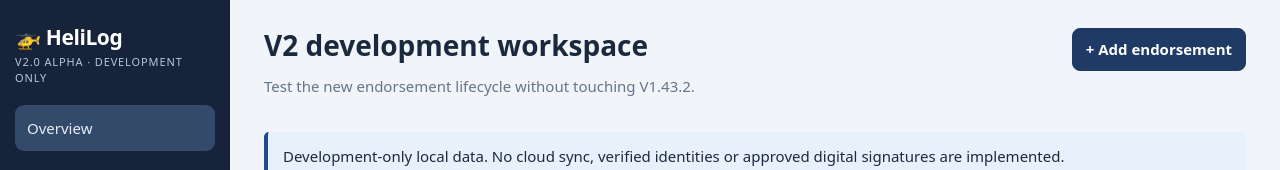
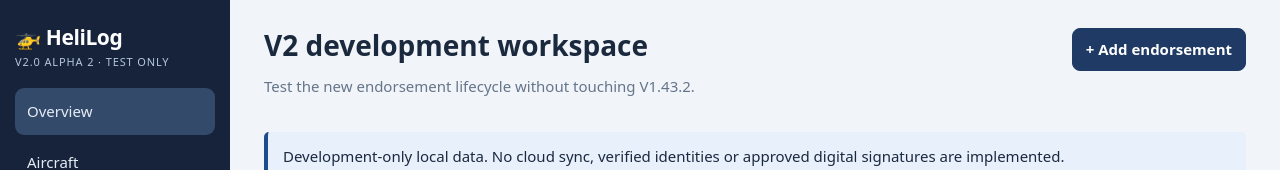
Before and after one commit to matasmns1-web/helilog-pwa, a plain HTML site: page v2/index.html in a window 1280 px wide. Shown: the top 170 px of the page. Drawn offline with Linux system fonts and the light colour scheme.

Commit message:
V2 Alpha 2: label staged aircraft and flight-entry build

```diff
--- a/v2/index.html
+++ b/v2/index.html
@@ -4,7 +4,7 @@
 <meta charset="utf-8">
 <meta name="viewport" content="width=device-width,initial-scale=1,viewport-fit=cover">
 <meta name="theme-color" content="#101c31">
-<title>HeliLog V2 — Development Workspace</title>
+<title>HeliLog V2.0 Alpha 2 — Aircraft & Flights</title>
 <style>
 :root{color-scheme:light;--navy:#17233a;--blue:#1e3a65;--text:#1b293e;--muted:#65758a;--line:#dce3ec;--surface:#fff;--bg:#f1f4f8;--accent:#1d4c8d;--red:#a51e32;--green:#0c6651}
 *{box-sizing:border-box}body{margin:0;background:var(--bg);color:var(--text);font:15px/1.5 system-ui,-apple-system,Segoe UI,Arial,sans-serif}
@@ -34,7 +34,7 @@ a{color:var(--accent)}.footer{color:var(--muted);font-size:12px;margin-top:32px}
 <body>
 <div class="layout">
  <aside class="sidebar">
-  <div class="brand">🚁 HeliLog <small>V2.0 ALPHA · DEVELOPMENT ONLY</small></div>
+  <div class="brand">🚁 HeliLog <small>V2.0 ALPHA 2 · TEST ONLY</small></div>
   <nav aria-label="Development pages">
    <button type="button" data-nav="overview" class="active">Overview</button>
    <button type="button" data-nav="aircraft">Aircraft</button>
```
